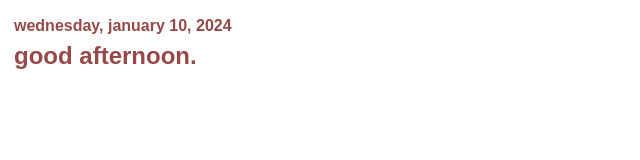
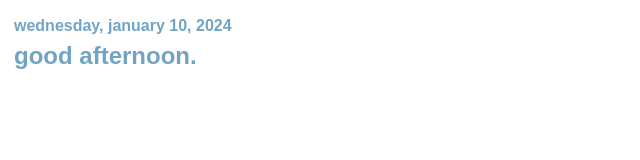
Before and after one commit to waughian/notion, a plain HTML site: page index.html in a window 1280 px wide. Shown: the whole page, without its empty margins (0-640 px from the left). Drawn offline with Linux system fonts and the light colour scheme.

Commit message:
Update index.html

```diff
--- a/index.html
+++ b/index.html
@@ -6,7 +6,7 @@
         display: flex;
         font-family: sans-serif;
         font-size: 18pt;
-        color: #974949;
+        color: #71a4c4;
         padding: 5px;
         border: 1px solid #ffffff;
         justify-content: left;
```
